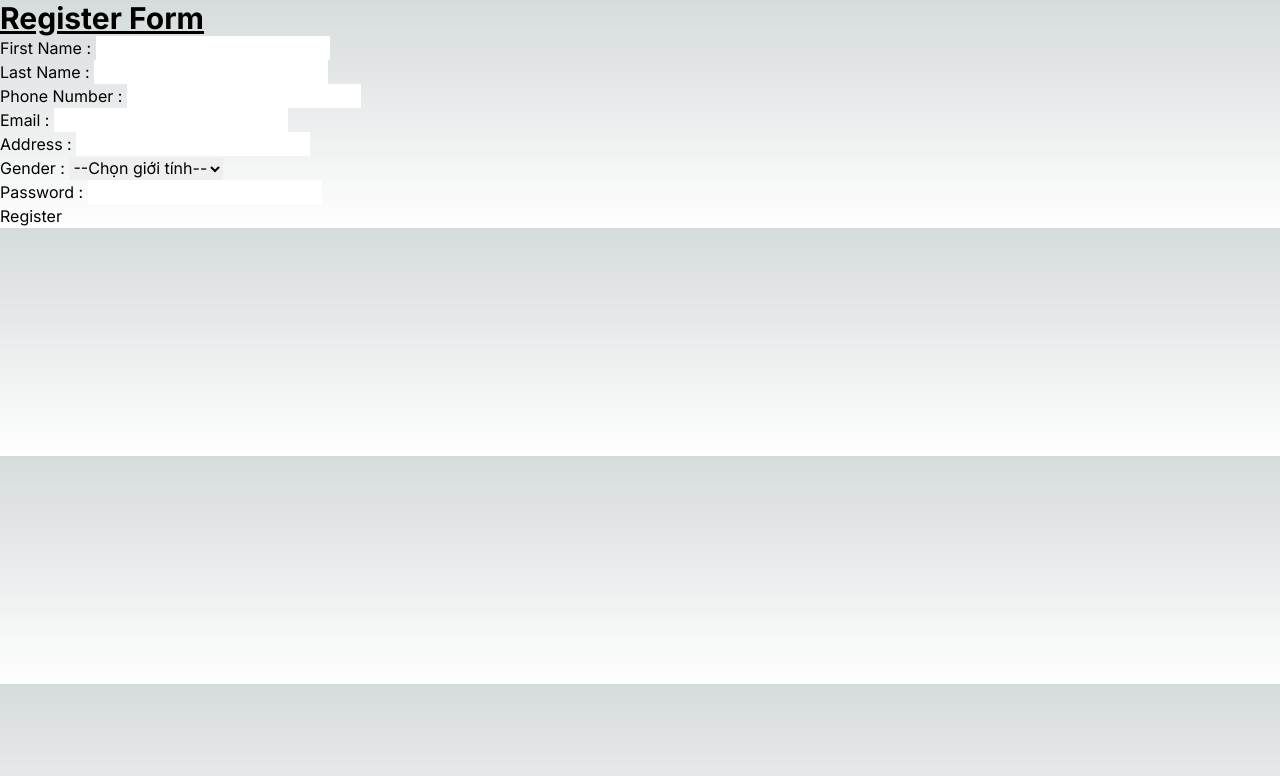
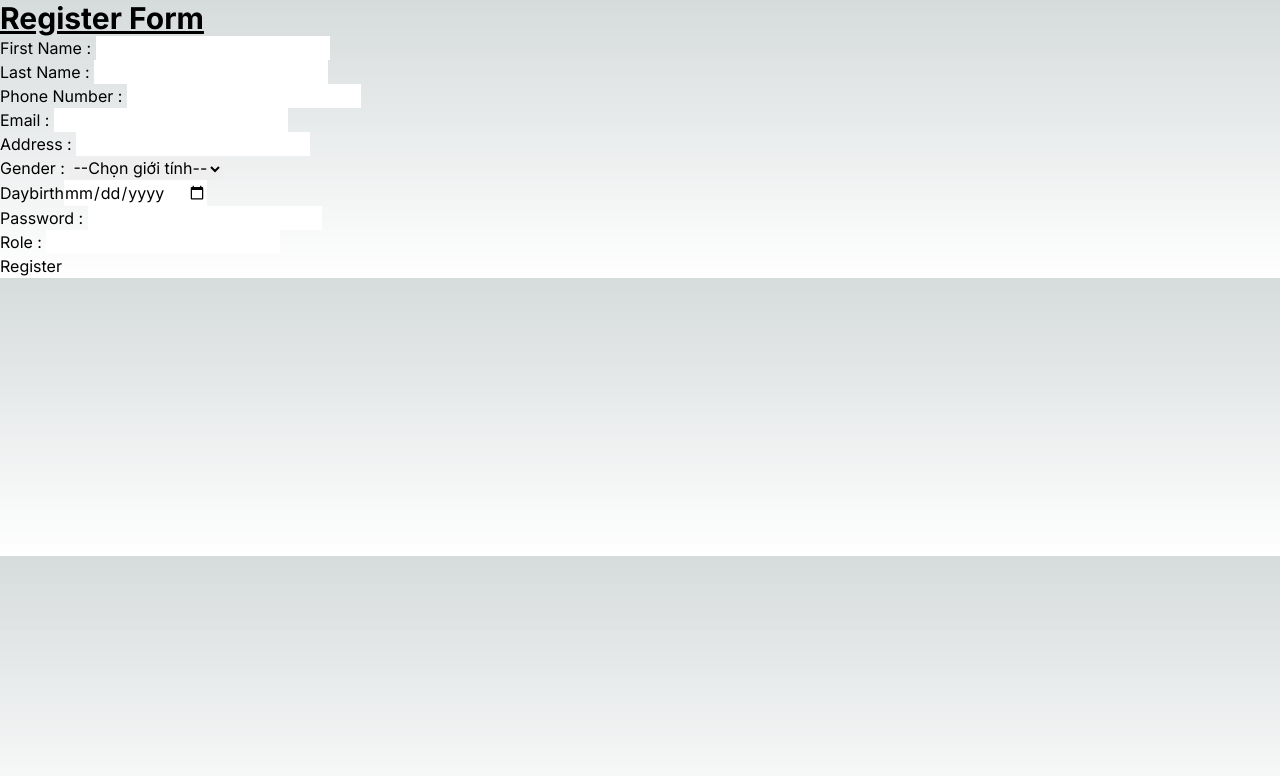
Before and after one commit to NewBewp/MovieNextjs_FE, a Next.js app: page /register in a window 1280 px wide. Shown: the top 776 px of the page. Built offline with nearby package versions, Linux system fonts and the light colour scheme.

Commit message:
them truong role

```diff
--- a/src/components/auth/register/registerLayout.tsx
+++ b/src/components/auth/register/registerLayout.tsx
@@ -4,20 +4,38 @@ import React from "react";
 import { SubmitHandler, useForm } from "react-hook-form";
 import { RegisterSchema, RegisterSchemaType } from "@/src/schema/RegisterSchema";
 import { zodResolver } from "@hookform/resolvers/zod";
+import axios from "axios";
 
 const RegisterLayout = () => {
-  const {
-    register,
-    handleSubmit,
-    formState: { errors } } = useForm<RegisterSchemaType>({
-      mode: 'onChange',
-      resolver: zodResolver(RegisterSchema)
-    });
+  const { register, handleSubmit, formState: { errors } } = useForm<RegisterSchemaType>({
+    mode: 'onChange',
+    resolver: zodResolver(RegisterSchema)
+  });
 
-  const onSubmit: SubmitHandler<RegisterSchemaType> = (RegisterValue) => {
+
+  const onSubmit: SubmitHandler<RegisterSchemaType> = async (RegisterValue) => {
     console.log(RegisterValue);
     // Add logic to handle form submission here
     // Ví dụ: Gửi dữ liệu tới một API server
+
+    const formatRegisterValue = {
+      ...RegisterValue,
+      daybirth: new Date(RegisterValue.daybirth).toISOString(),
+      // role: new Role(RegisterValue.role).
+    }
+
+    console.log(formatRegisterValue);
+
+    try {
+      await axios({
+        method: 'POST',
+        url: "http://localhost:3001/user/createUser",
+        data: formatRegisterValue
+      })
+    } catch (error) {
+      console.log(error)
+    }
+
   };
 
   return (
@@ -85,6 +103,16 @@ const RegisterLayout = () => {
       </div>
 
       <div>
+        <label htmlFor="daybirth">Daybirth</label>
+        <input
+          type="date"
+          id="daybirth"
+          {...register("daybirth")}
+        />
+        {errors.daybirth && <p className="text-red-500">{errors.daybirth?.message}</p>}
+      </div>
+
+      <div>
         <label htmlFor="password">Password : </label>
         <input
           type="password"
@@ -92,6 +120,16 @@ const RegisterLayout = () => {
           {...register("password")}
         />
         {errors.password && <p className="text-red-500">{errors.password.message}</p>}
+      </div>
+
+      <div>
+        <label htmlFor="role">Role : </label>
+        <input
+          type="number"
+          id="role"
+          {...register("role")}
+        />
+        {errors.role && <p className="text-red-500">{errors?.role?.message}</p>}
       </div>
 
 
--- a/src/schema/RegisterSchema.tsx
+++ b/src/schema/RegisterSchema.tsx
@@ -1,13 +1,16 @@
 import { z } from "zod";
 
 export const RegisterSchema = z.object({
-    first_name: z.string().min(6, 'Nhập ít nhất 6 ký tự').max(20, 'Nhập tối đa 20 ký tự'),
-    last_name: z.string().min(6, 'Nhập ít nhất 6 ký tự'),
+    first_name: z.string().min(2, 'Nhập ít nhất 2 ký tự').max(20, 'Nhập tối đa 20 ký tự'),
+    last_name: z.string().min(2, 'Nhập ít nhất 2 ký tự'),
     phone_number: z.string().min(1, 'Vui lòng nhập số điện thoại').max(20, 'Nhập tối đa 20 ký tự'),
     email: z.string().min(1, 'Vui lòng nhập').email(),
     address: z.string().min(1, 'Vui lòng nhập'),
     gender: z.string().min(1, 'Vui lòng chọn').max(20, 'Nhập tối đa 20 ký tự'),
-    password: z.string().min(1, 'Vui lòng chọn')
+    daybirth: z.string().min(1, 'Chon ngay sinh'),
+    password: z.string().min(1, 'Vui lòng chọn'),
+    role: z.string()
+
 })
 
 export type RegisterSchemaType = z.infer<typeof RegisterSchema>
```
